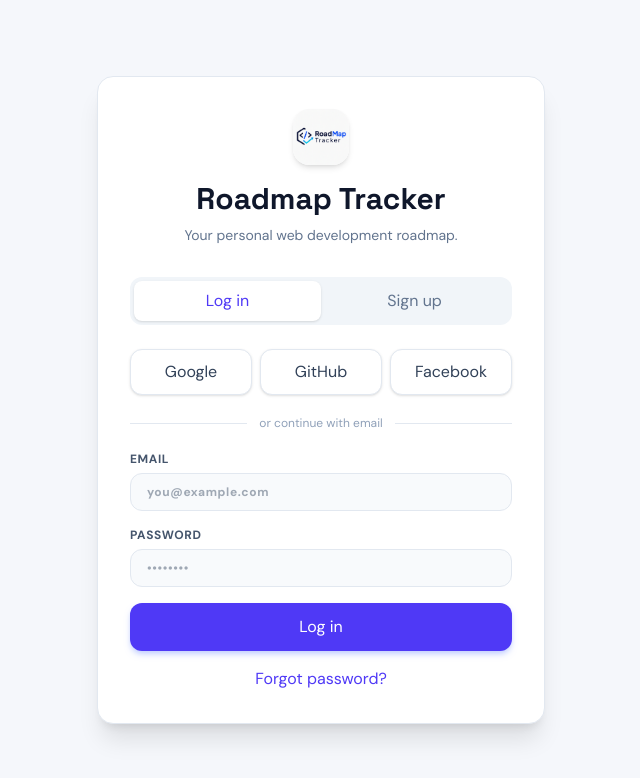
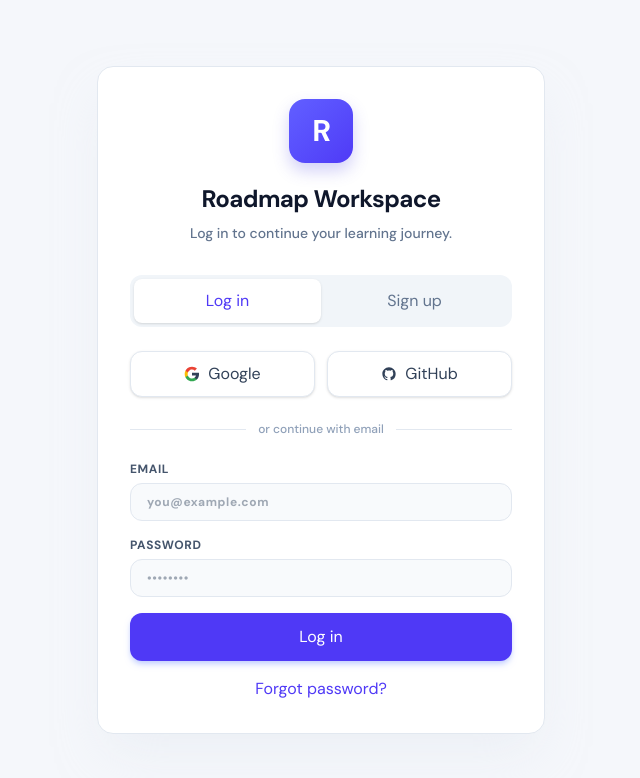
Before and after one commit to markdennis2121/RoadMapWeb, a React (Vite) app: page / in a window 1280 px wide. Shown: the top 778 px of the page, without its empty margins (319-959 px from the left). Built offline with nearby package versions, Linux system fonts and the light colour scheme.

Commit message:
remove facebook in login page and redesign the login page

```diff
--- a/src/main.jsx
+++ b/src/main.jsx
@@ -126,57 +126,54 @@
 
   return (
     <main className="flex min-h-screen items-center justify-center bg-[#f5f7fb] px-5 py-10 text-slate-800">
-      <section className="w-full max-w-md rounded-2xl border border-slate-200 bg-white p-8 shadow-xl">
-        <div className="mb-8 text-center">
-          <img src="/logo.png" alt="" className="mx-auto mb-4 h-14 w-14 rounded-2xl shadow-md" />
-          <h1 className="font-['Space_Grotesk'] text-3xl font-bold text-slate-900">Roadmap Tracker</h1>
-          <p className="mt-2 text-sm text-slate-500">Your personal web development roadmap.</p>
+      <section className="w-full max-w-md rounded-2xl border border-slate-200 bg-white p-8 shadow-2xl shadow-slate-200/50">
+        <div className="mb-8 text-center flex flex-col items-center">
+          <div className="mb-5 flex h-16 w-16 items-center justify-center rounded-2xl bg-gradient-to-br from-indigo-500 to-indigo-600 text-3xl font-extrabold tracking-tighter text-white shadow-[0_8px_16px_rgba(79,70,229,0.25)]">
+            R
+          </div>
+          <h1 className="text-2xl font-bold tracking-tight text-slate-900">Roadmap Workspace</h1>
+          <p className="mt-2 text-sm font-medium text-slate-500">Log in to continue your learning journey.</p>
         </div>
 
         <div className="mb-6 grid grid-cols-2 rounded-xl bg-slate-100 p-1">
           <button
             onClick={() => setMode('login')}
-            className={`rounded-lg py-2 text-sm font-bold transition ${
-              mode === 'login' ? 'bg-white text-indigo-600 shadow-sm' : 'text-slate-500 hover:text-slate-800'
+            className={`rounded-lg py-2.5 text-sm font-bold transition-all ${
+              mode === 'login' ? 'bg-white text-indigo-600 shadow-sm' : 'text-slate-500 hover:text-slate-700'
             }`}
           >
             Log in
           </button>
           <button
             onClick={() => setMode('signup')}
-            className={`rounded-lg py-2 text-sm font-bold transition ${
-              mode === 'signup' ? 'bg-white text-indigo-600 shadow-sm' : 'text-slate-500 hover:text-slate-800'
+            className={`rounded-lg py-2.5 text-sm font-bold transition-all ${
+              mode === 'signup' ? 'bg-white text-indigo-600 shadow-sm' : 'text-slate-500 hover:text-slate-700'
             }`}
           >
             Sign up
           </button>
         </div>
 
-        <div className="mb-5 grid grid-cols-3 gap-2">
+        <div className="mb-6 grid grid-cols-2 gap-3">
           <button
             onClick={() => signInWithProvider('google')}
             disabled={busy}
-            className="rounded-xl border border-slate-200 bg-white px-2 py-2.5 text-xs font-bold text-slate-700 hover:bg-slate-50 hover:border-indigo-300 disabled:opacity-60 shadow-sm transition"
+            className="flex items-center justify-center gap-2 rounded-xl border border-slate-200 bg-white py-2.5 text-xs font-bold text-slate-700 shadow-sm transition hover:border-indigo-300 hover:bg-slate-50 hover:text-indigo-600 disabled:opacity-60"
           >
+            <svg className="h-4 w-4" viewBox="0 0 24 24"><path fill="currentColor" d="M22.56 12.25c0-.78-.07-1.53-.2-2.25H12v4.26h5.92c-.26 1.37-1.04 2.53-2.21 3.31v2.77h3.57c2.08-1.92 3.28-4.74 3.28-8.09z"/><path fill="#34A853" d="M12 23c2.97 0 5.46-.98 7.28-2.66l-3.57-2.77c-.98.66-2.23 1.06-3.71 1.06-2.86 0-5.29-1.93-6.16-4.53H2.18v2.84C3.99 20.53 7.7 23 12 23z"/><path fill="#FBBC05" d="M5.84 14.09c-.22-.66-.35-1.36-.35-2.09s.13-1.43.35-2.09V7.07H2.18C1.43 8.55 1 10.22 1 12s.43 3.45 1.18 4.93l2.85-2.22.81-.62z"/><path fill="#EA4335" d="M12 5.38c1.62 0 3.06.56 4.21 1.64l3.15-3.15C17.45 2.09 14.97 1 12 1 7.7 1 3.99 3.47 2.18 7.07l3.66 2.84c.87-2.6 3.3-4.53 6.16-4.53z"/></svg>
             Google
           </button>
           <button
             onClick={() => signInWithProvider('github')}
             disabled={busy}
-            className="rounded-xl border border-slate-200 bg-white px-2 py-2.5 text-xs font-bold text-slate-700 hover:bg-slate-50 hover:border-indigo-300 disabled:opacity-60 shadow-sm transition"
+            className="flex items-center justify-center gap-2 rounded-xl border border-slate-200 bg-white py-2.5 text-xs font-bold text-slate-700 shadow-sm transition hover:border-indigo-300 hover:bg-slate-50 hover:text-indigo-600 disabled:opacity-60"
           >
+            <svg className="h-4 w-4" fill="currentColor" viewBox="0 0 24 24"><path fillRule="evenodd" d="M12 2C6.477 2 2 6.484 2 12.017c0 4.425 2.865 8.18 6.839 9.504.5.092.682-.217.682-.483 0-.237-.008-.868-.013-1.703-2.782.605-3.369-1.343-3.369-1.343-.454-1.158-1.11-1.466-1.11-1.466-.908-.62.069-.608.069-.608 1.003.07 1.531 1.032 1.531 1.032.892 1.53 2.341 1.088 2.91.832.092-.647.35-1.088.636-1.338-2.22-.253-4.555-1.113-4.555-4.951 0-1.093.39-1.988 1.029-2.688-.103-.253-.446-1.272.098-2.65 0 0 .84-.27 2.75 1.026A9.564 9.564 0 0112 6.844c.85.004 1.705.115 2.504.337 1.909-1.296 2.747-1.027 2.747-1.027.546 1.379.202 2.398.1 2.651.64.7 1.028 1.595 1.028 2.688 0 3.848-2.339 4.695-4.566 4.943.359.309.678.92.678 1.855 0 1.338-.012 2.419-.012 2.747 0 .268.18.58.688.482A10.019 10.019 0 0022 12.017C22 6.484 17.522 2 12 2z" clipRule="evenodd"/></svg>
             GitHub
-          </button>
-          <button
-            onClick={() => signInWithProvider('facebook')}
-            disabled={busy}
-            className="rounded-xl border border-slate-200 bg-white px-2 py-2.5 text-xs font-bold text-slate-700 hover:bg-slate-50 hover:border-indigo-300 disabled:opacity-60 shadow-sm transition"
-          >
-            Facebook
           </button>
         </div>
 
-        <div className="mb-5 flex items-center gap-3 text-xs text-slate-400">
+        <div className="mb-6 flex items-center gap-3 text-xs font-medium text-slate-400">
           <span className="h-px flex-1 bg-slate-200" />
           or continue with email
           <span className="h-px flex-1 bg-slate-200" />
```
